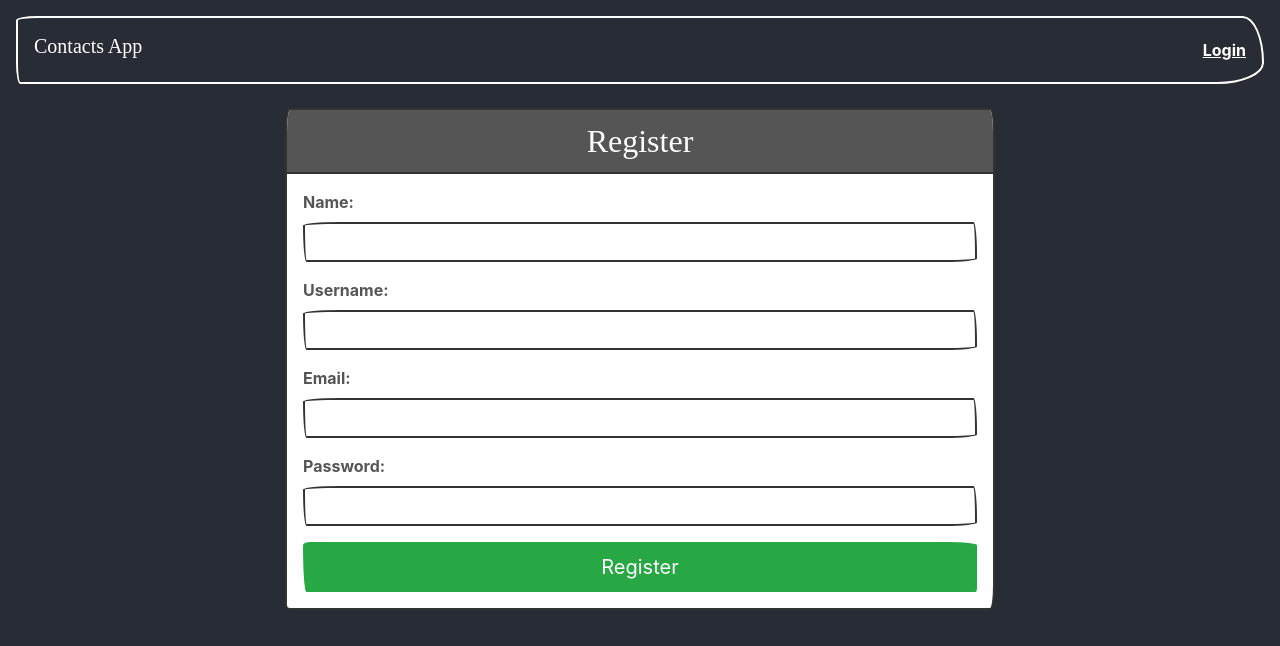
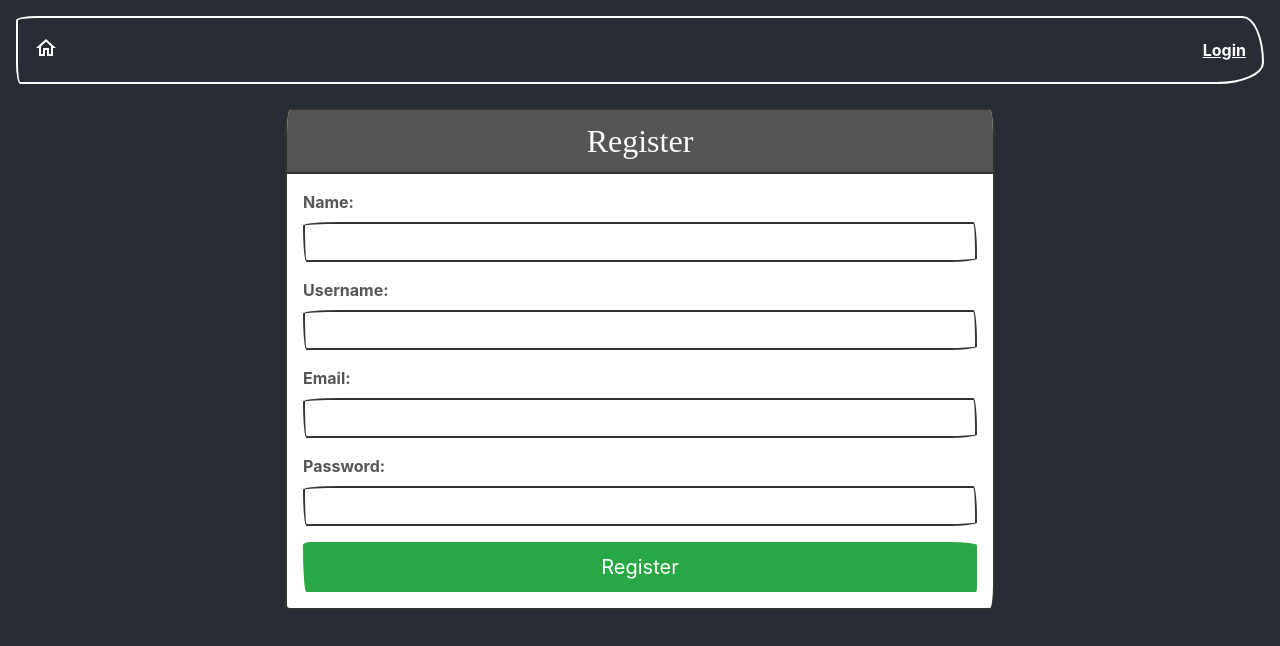
Before and after one commit to FerchoSG/contacts-app, a React (Create React App) app: page / in a window 1280 px wide. Shown: the top 646 px of the page. Built offline with nearby package versions, Linux system fonts and the light colour scheme; a web font is replaced by a local one.

Commit message:
icons added

```diff
--- a/package.json
+++ b/package.json
@@ -3,6 +3,8 @@
   "version": "0.1.0",
   "private": true,
   "dependencies": {
+    "@material-ui/core": "^4.11.0",
+    "@material-ui/icons": "^4.9.1",
     "@testing-library/jest-dom": "^4.2.4",
     "@testing-library/react": "^9.3.2",
     "@testing-library/user-event": "^7.1.2",
--- a/src/components/Header/index.js
+++ b/src/components/Header/index.js
@@ -1,4 +1,5 @@
 import React from "react";
+import {HomeOutlined, ExitToApp} from '@material-ui/icons';
 import { Link } from "wouter";
 
 
@@ -12,7 +13,9 @@ export default function Header() {
         <header className="navbar navbar-expand-lg navbar-darkd-flex justify-content-between">
             <div>
                 <h3 className="navbar-brand" >
-                    <Link to="/" className="text-light" style={{textDecoration: "none"}}>Contacts App</Link>
+                    <Link to="/" className="text-light" style={{textDecoration: "none", cursor: "pointer"}}>
+                        <HomeOutlined style={{cursor: "pointer"}} />
+                    </Link>
                 </h3>
                 <Link to="/profile" className="navbar-link text-light" style={{textDecoration: "none"}} >
                     {isLogged ? `${user?.username} profile` : ''}
@@ -20,7 +23,9 @@ export default function Header() {
             </div>
             {
                 isLogged
-                ? <Link className="text-light" to="/" onClick={logout}>Logout</Link>
+                ? <Link className="text-light" to="/" onClick={logout}>
+                        <ExitToApp style={{cursor: "pointer"}} />
+                </Link>
                 : <Link className="text-light" to="/login">Login</Link>
             }
         </header>
--- a/src/pages/Home/index.js
+++ b/src/pages/Home/index.js
@@ -1,4 +1,5 @@
 import React, { useEffect, useState } from 'react';
+import {AddCircle} from '@material-ui/icons';
 import { Link } from 'wouter';
 
 import useUser from 'hooks/useUser';
@@ -34,7 +35,7 @@ const Home = () => {
                         <h2>{user.username} Contacts</h2>
                         <Link className="btn btn-outline-success"
                             to="/add" >
-                            New Contact
+                            <AddCircle className="text-success" style={{fontSize: "2.4em", cursor: "pointer"}} />
                         </Link>
                         </div>
                         { loading ?
```
Also changed, not shown: 1 other file (tests, documents, lock files or other folders).
